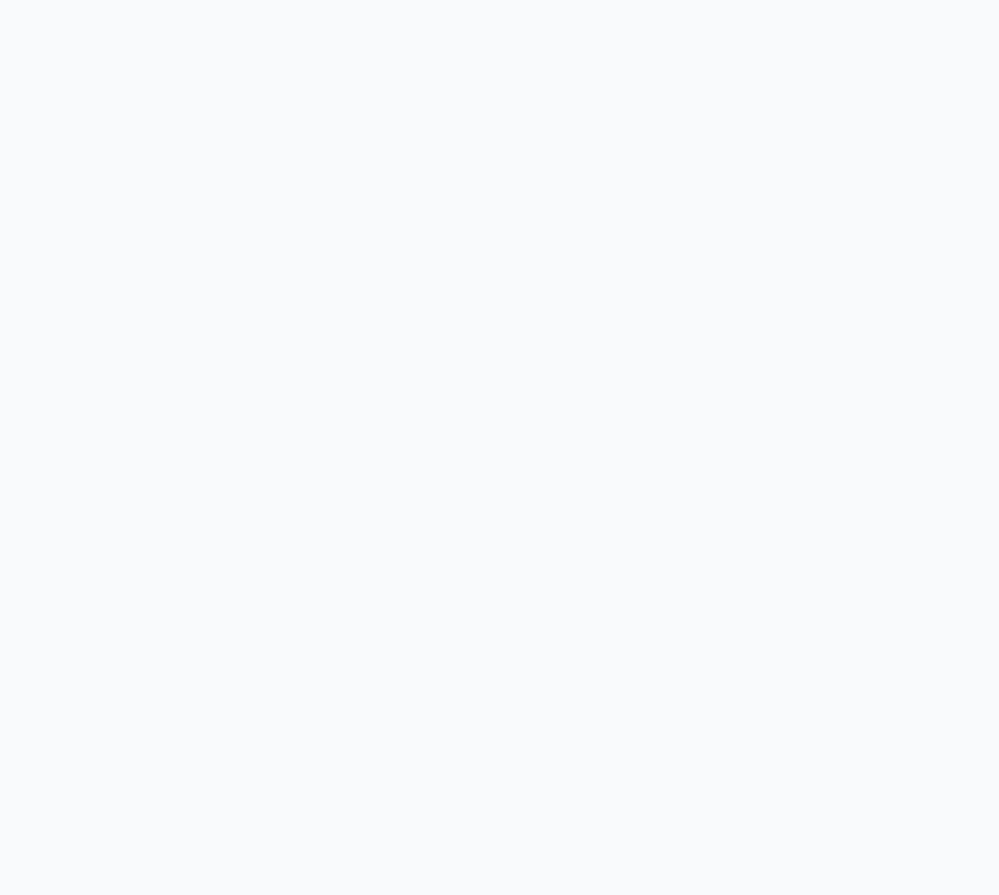
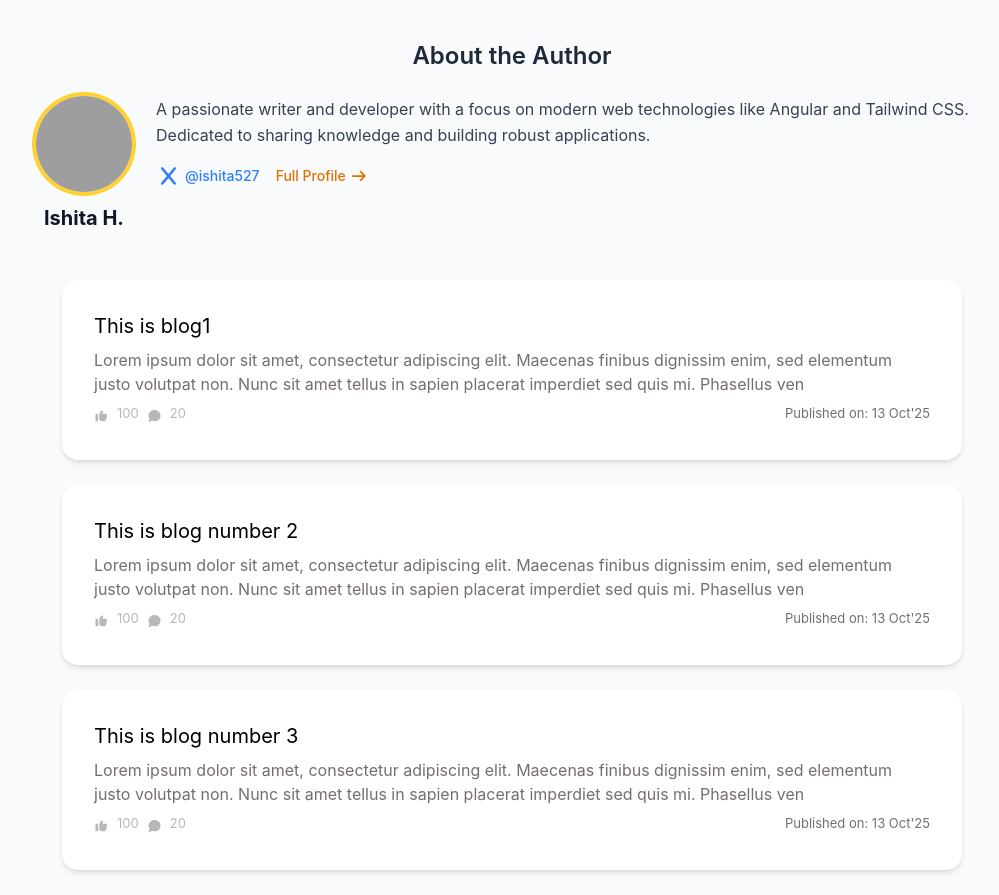
Before and after one commit to ishita527/Blogging-website, an Angular app: page /all-blogs in a window 1280 px wide. Before the commit this address led to /. Shown: the whole page, without its empty margins (128-1127 px from the left). Before the commit the page ends 800 px from the top, so only its background shows below. Built offline with nearby package versions, Linux system fonts and the light colour scheme; grey boxes are pictures that could not be loaded.

Commit message:
added a new page for extrernal users

```diff
--- a/src/app/app.routes.ts
+++ b/src/app/app.routes.ts
@@ -1,11 +1,13 @@
 import { Routes } from '@angular/router';
 import { Login } from './pages/login/login';
-import { Home } from './pages/home/home';
+import { Home } from './pages/author-homepage/home';
 import { CreateBlog } from './pages/create-blog/create-blog';
+import { GeneralHomepage } from './pages/general-homepage/general-homepage';
 
 export const routes: Routes = [
   { path: '', component: Login, pathMatch: 'full' },
   { path: 'home', component: Home },
   { path: 'create-blog/:id/:title', component: CreateBlog},
   { path: 'create-blog', component: CreateBlog },
+  {path: 'all-blogs', component: GeneralHomepage}
 ];
--- a/src/app/pages/home/home.ts
+++ b/src/app/pages/author-homepage/home.ts
@@ -9,7 +9,7 @@ import { Api } from '../../services/api';
 import '../../services/blogs';
 import { blog } from '../../services/blogs';
 import { faPen, faTrash, faSpinner} from '@fortawesome/free-solid-svg-icons';
-import { FaIconComponent, FontAwesomeModule } from '@fortawesome/angular-fontawesome';
+import { FontAwesomeModule } from '@fortawesome/angular-fontawesome';
 
 
 @Component({
@@ -39,18 +39,15 @@ export class Home implements OnInit {
         this.blogs.forEach((blog) => {
           blog.updatedAt = new Date(blog.updatedAt).toLocaleDateString();
         });
-        console.log(this.blogs);
       },
       error: (error) => {
         this.errorMessage = error.message;
         this.spinnerStart = false;
-        console.log(error.message);
       },
     });
   }
 
   viewBlog(event: MouseEvent, id: number, title: string) {
-    console.log(event)
     if (event.target) {
       const target = event.target as HTMLElement;
       if (!target.closest('.action-icons') || target.closest('#pen')) {
@@ -64,7 +61,6 @@ export class Home implements OnInit {
     this.api.deleteBlog(id).subscribe({
       next: (res) => {
         this.spinnerStart = false;
-        console.log(res);
         this.ngOnInit();
       },
       error: (error) => {
--- a/src/app/pages/create-blog/create-blog.ts
+++ b/src/app/pages/create-blog/create-blog.ts
@@ -36,8 +36,6 @@ export class CreateBlog {
         this.viewBlog();
       }
     });
-
-    console.log(this.date);
   }
 
   viewBlog() {
@@ -58,8 +56,10 @@ export class CreateBlog {
     });
   }
   submitBlog() {
+    //submitting only when content and title are not empty
     if (this.title && this.content) {
       this.spinnerStart = true;
+      //post request
       if (!this.blog_id) {
         this.api.addBlog(this.title, this.content).subscribe({
           next: (res) => {
@@ -73,11 +73,11 @@ export class CreateBlog {
           },
         });
       } else {
+        //put request
         this.api.updateBlogById(this.blog_id, this.title, this.content).subscribe({
           next: (res) => {
             this.spinnerStart = false;
             this.router.navigate(['/home']);
-            console.log(res);
           },
           error: (error) => {
             this.spinnerStart = false;
--- /dev/null
+++ b/src/app/pages/general-homepage/blogs.ts
@@ -0,0 +1,17 @@
+export var blogs = [
+  { id: 1,
+    title: 'This is blog1',
+    excerpt:
+      'Lorem ipsum dolor sit amet, consectetur adipiscing elit. Maecenas finibus dignissim enim, sed elementum justo volutpat non. Nunc sit amet tellus in sapien placerat imperdiet sed quis mi. Phasellus venenatis libero nisi, non ultrices libero varius vel. Donec non mauris eget felis consectetur sodales. Praesent aliquam purus et elit vehicula, sit amet efficitur magna maximus. Donec urna erat, congue non urna at, viverra ultricies nibh. Aenean cursus eros id sagittis placerat. Nulla facilisi. Sed erat risus, lacinia id semper a, porta vel dolor. Fusce vestibulum massa vel condimentum lobortis. Mauris vel dolor vel nisl maximus fermentum non vitae velit. Curabitur tincidunt sapien nunc, eu vestibulum dui semper pretium.Quisque vitae placerat felis. Proin vulputate',
+  },
+  { id: 2,
+    title: 'This is blog number 2',
+    excerpt: 'Lorem ipsum dolor sit amet, consectetur adipiscing elit. Maecenas finibus dignissim enim, sed elementum justo volutpat non. Nunc sit amet tellus in sapien placerat imperdiet sed quis mi. Phasellus venenatis libero nisi, non ultrices libero varius vel. Donec non mauris eget felis consectetur sodales. Praesent aliquam purus et elit vehicula, sit amet efficitur magna maximus. Donec urna erat, congue non urna at, viverra ultricies nibh. Aenean cursus eros id sagittis placerat. Nulla facilisi. Sed erat risus, lacinia id semper a, porta vel dolor. Fusce vestibulum massa vel condimentum lobortis. Mauris vel dolor vel nisl maximus fermentum non vitae velit. Curabitur tincidunt sapien nunc, eu vestibulum dui semper pretium.Quisque vitae placerat felis. Proin vulputate',
+  },
+  {
+    id: 3,
+    title: 'This is blog number 3',
+    excerpt: 'Lorem ipsum dolor sit amet, consectetur adipiscing elit. Maecenas finibus dignissim enim, sed elementum justo volutpat non. Nunc sit amet tellus in sapien placerat imperdiet sed quis mi. Phasellus venenatis libero nisi, non ultrices libero varius vel. Donec non mauris eget felis consectetur sodales. Praesent aliquam purus et elit vehicula, sit amet efficitur magna maximus. Donec urna erat, congue non urna at, viverra ultricies nibh. Aenean cursus eros id sagittis placerat. Nulla facilisi. Sed erat risus, lacinia id semper a, porta vel dolor. Fusce vestibulum massa vel condimentum lobortis. Mauris vel dolor vel nisl maximus fermentum non vitae velit. Curabitur tincidunt sapien nunc, eu vestibulum dui semper pretium.Quisque vitae placerat felis. Proin vulputate',
+  },
+
+];
--- /dev/null
+++ b/src/app/pages/general-homepage/general-homepage.html
@@ -0,0 +1,68 @@
+<section id="author-section" class="flex justify-center mb-6 mt-4">
+  <div class="w-full p-6 rounded-xl max-w-[1000px]">
+    <h2 class="text-2xl font-semibold mb-4 text-center text-gray-800  pb-2">
+      About the Author
+    </h2>
+    <div class="flex flex-col sm:flex-row items-center sm:items-start gap-6">
+      <div class="flex-shrink-0 text-center">
+        <img
+          src="https://i.pravatar.cc/150"
+          alt="Author's profile picture"
+          class="w-24 h-24 rounded-full object-cover ring-4 ring-amber-300 mx-auto"
+        />
+        <h3 class="mt-3 text-xl font-bold text-gray-900">Ishita H.</h3>
+        </div>
+
+      <div class="flex-grow text-center sm:text-left">
+        <p class="text-gray-700 leading-relaxed mb-4">
+          {{
+
+              "A passionate writer and developer with a focus on modern web technologies like Angular and Tailwind CSS. Dedicated to sharing knowledge and building robust applications."
+          }}
+        </p>
+        <div class="flex justify-center sm:justify-start gap-4">
+          @if (true) {
+            <a
+              [href]="'https://twitter.com/' + 'ishita527'"
+              target="_blank"
+              class="text-blue-500 hover:text-blue-700 transition duration-150 flex items-center gap-1"
+              title="Follow on Twitter"
+            >
+              <fa-icon [icon]="faX" [size]="'lg'"></fa-icon>
+              <span class="text-sm font-medium">@ishita527</span>
+            </a>
+          }
+
+          <a
+            href="/author/"
+            class="text-amber-600 hover:text-amber-800 transition duration-150 flex items-center gap-1"
+            title="Read Full Profile"
+          >
+            <span class="text-sm font-medium">Full Profile</span>
+            <fa-icon [icon]="faArrowRight" [size]="'sm'"></fa-icon>
+          </a>
+        </div>
+      </div>
+    </div>
+  </div>
+</section>
+<section id="blog-list">
+  @for(blog of blogs; track blog.id){
+  <div
+    class="max-w-[900px] ml-auto mr-auto mb-[25px] bg-white rounded-2xl shadow-amber-100"
+    style="box-shadow: 0 4px 6px -1px rgba(0, 0, 0, 0.1), 0 2px 4px -1px rgba(0, 0, 0, 0.06)"
+  >
+    <div class="p-8">
+      <h1 class="mb-2 text-xl">{{ blog.title }}</h1>
+      <p class="text-[#756e6e] mb-2">{{ blog.excerpt | slice : 0 : 200 }}</p>
+      <div class="flex justify-between">
+          <div class="flex gap-2 text-[#b7b7b7]">
+            <fa-icon [icon]="fathumbups" [size]="'xs'" class=""></fa-icon><span class="text-[13px]">100</span>
+            <fa-icon [icon]="facomment" [size]="'xs'" class="text-[#b7b7b7]"></fa-icon><span class="text-[13px]">20</span>
+          </div>
+          <p class="text-[#756e6e] text-[13px]">Published on: 13 Oct'25</p>
+      </div>
+    </div>
+  </div>
+  }
+</section>
--- /dev/null
+++ b/src/app/pages/general-homepage/general-homepage.ts
@@ -0,0 +1,22 @@
+import { Component } from '@angular/core';
+import { blog } from '../../services/blogs';
+import { blogs } from './blogs';
+import { SlicePipe } from '@angular/common';
+import { FontAwesomeModule } from '@fortawesome/angular-fontawesome';
+import { faComment, faThumbsUp, faArrowRight, faX} from '@fortawesome/free-solid-svg-icons';
+@Component({
+  selector: 'app-general-homepage',
+  imports: [SlicePipe, FontAwesomeModule],
+  templateUrl: './general-homepage.html',
+  styleUrl: './general-homepage.css'
+})
+export class GeneralHomepage {
+    blogs = blogs;
+    facomment = faComment;
+    fathumbups = faThumbsUp;
+    faArrowRight = faArrowRight;
+    faX = faX;
+
+
+
+}
--- a/src/app/services/api.ts
+++ b/src/app/services/api.ts
@@ -1,9 +1,10 @@
 import { Injectable } from '@angular/core';
 import { HttpClient } from '@angular/common/http';
-import { firstValueFrom, timeout } from 'rxjs';
+import {timeout } from 'rxjs';
 import {blog, login_data} from './blogs'
-import { time } from 'console';
 
+
+//Providing this service to root injector -- so only one instance of this service will be shared across all components
 @Injectable({ providedIn: 'root' })
 export class Api {
   private baseUrl = 'https://blog-post-mqs4.onrender.com/api/blogs';
```
Also changed, not shown: src/app/pages/create-blog/create-blog.html (+5 -8 lines), src/app/pages/author-homepage/home.css (renamed from src/app/pages/home/home.css), src/app/pages/author-homepage/home.html (renamed from src/app/pages/home/home.html), src/app/pages/general-homepage/general-homepage.css (added), 2 other files (tests, documents, lock files or other folders).
